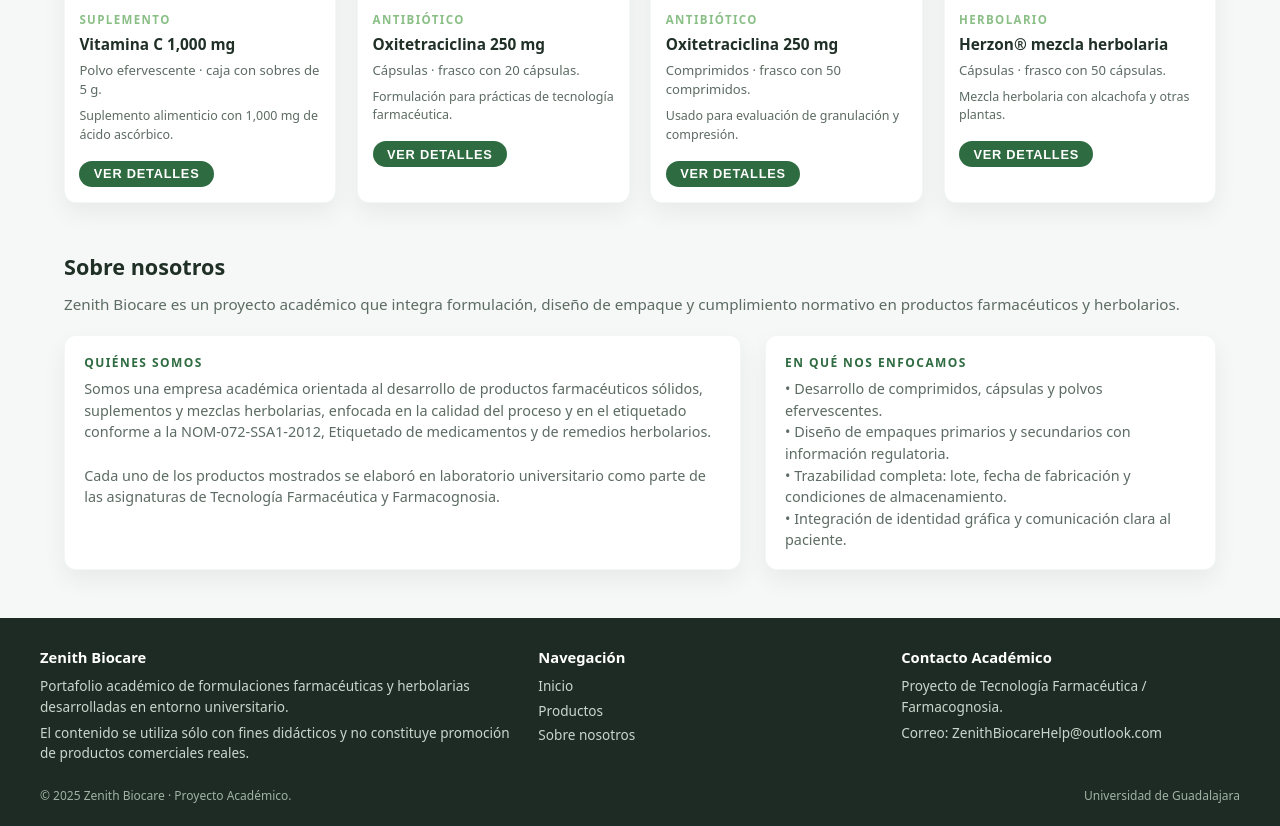
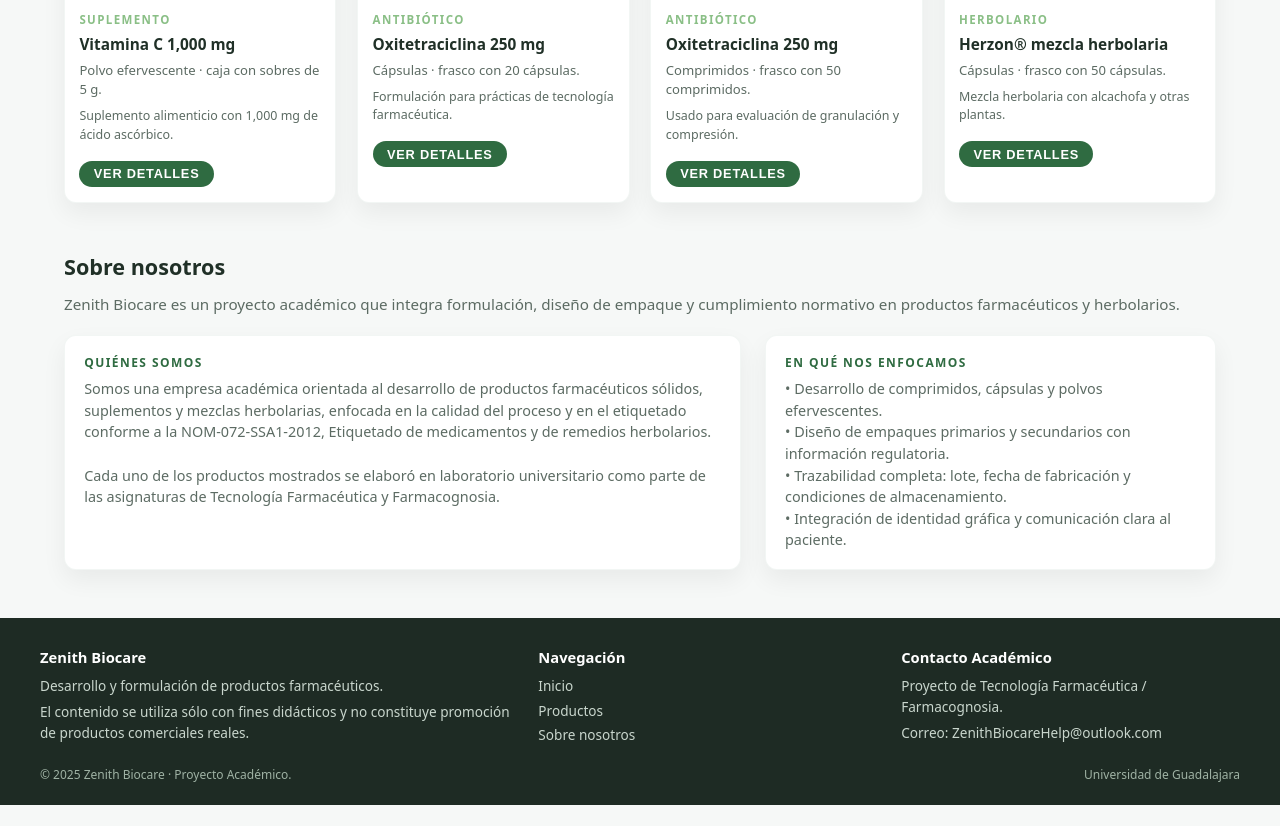
Before and after one commit to ZenithBiocare/ZenithBiocare, a plain HTML site: page index.html in a window 1280 px wide. Shown: the part 712-1538 px from the top of the page. After the commit the page ends 1517 px from the top, so only its background shows below. Drawn offline with Linux system fonts and the light colour scheme.

Commit message:
Update index.html

```diff
--- a/index.html
+++ b/index.html
@@ -797,8 +797,7 @@
       <div>
         <div class="footer-title">Zenith Biocare</div>
         <p class="footer-text">
-          Portafolio académico de formulaciones farmacéuticas y herbolarias
-          desarrolladas en entorno universitario.
+          Desarrollo y formulación de productos farmacéuticos.
         </p>
         <p class="footer-text">
           El contenido se utiliza sólo con fines didácticos y no constituye
```
